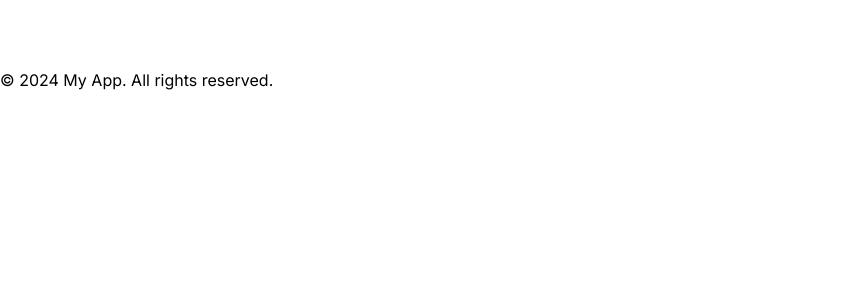
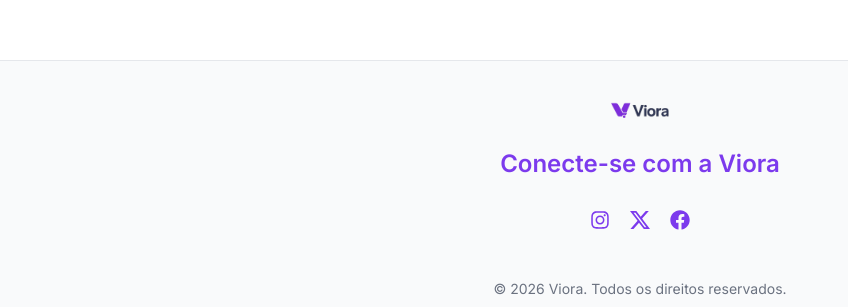
Before and after one commit to AdrianoATBS/dummyjson-commerce, a Next.js app: page / in a window 1280 px wide. Shown: the part 797-1104 px from the top of the page, without its empty margins (0-848 px from the left). Before the commit the page ends 889 px from the top, so only its background shows below. Built offline with nearby package versions, Linux system fonts and the light colour scheme.

Commit message:
feat(footer): Cria footer global

```diff
--- a/src/shared/components/footer.tsx
+++ b/src/shared/components/footer.tsx
@@ -1,7 +1,34 @@
+import { FaInstagram } from "react-icons/fa";
+import { BsTwitterX } from "react-icons/bs";
+import { FaFacebook } from "react-icons/fa";
+import Image from "next/image";
 export default function Footer() {
     return(
-        <footer>
-            <p>© 2024 My App. All rights reserved.</p>
+        <footer className="w-full border-t border-borda bg-fundo-secundario">
+            <div className="max-w-6xl mx-auto px-6 py-10 flex flex-col items-center gap-3">
+
+                <Image src="/logoF.png" alt="Logo" width={58} height={40} />
+
+                <div className="flex flex-col items-center gap-3">
+                    <h2 className="h2 text-center py-4 text-cor-primaria">
+                        Conecte-se com a Viora
+                    </h2>
+                </div>
+
+                <div className="flex gap-5">
+                    <FaInstagram className="text-cor-primaria text-xl cursor-pointer hover:scale-105 active:scale-95 transition-all duration-200" />
+                    <BsTwitterX className="text-cor-primaria text-xl cursor-pointer hover:scale-105 active:scale-95 transition-all duration-200" />
+                    <FaFacebook className="text-cor-primaria text-xl cursor-pointer hover:scale-105 active:scale-95 transition-all duration-200" />
+
+                </div>
+            </div>
+            <div className="p-2">
+                <p className="text-center texto-secundario">
+                    &copy; {new Date().getFullYear()} Viora. Todos os direitos reservados.
+                </p>
+
+
+            </div>
         </footer>
     )
 }
--- a/src/shared/components/header.tsx
+++ b/src/shared/components/header.tsx
@@ -6,7 +6,7 @@ import Link from "next/link";
 export default function Header() {
     return (
         <header className="w-full border-b border-borda bg-white">
-            <div className="max-w-7xl mx-auto flex items-center justify-between px-6 h-16">
+            <div className="max-w-7xl mx-auto flex items-center justify-between px-6 h-14">
 
                 <div className="flex items-center gap-8 cursor-pointer">
                     <Link href="/">
@@ -17,19 +17,20 @@ export default function Header() {
                 <div className="relative w-full max-w-md">
                     <input
                     className="w-full h-10 p-4 pl-2 pr-10 rounded-lg border border-borda texto-secundario
-                    focus:outline-none focus:ring-1 focus:ring-destaque-suave  "
+                    focus:outline-none focus:ring-2 focus:ring-destaque-suave  "
                     type="text" placeholder="Buscar produtos..." />
 
                     <CiSearch className="absolute right-3 top-1/2 transform -translate-y-1/2
                      text-cor-primaria cursor-pointer" />
                 </div>
 
-                <div className="flex items-center gap-6 pr-4">
+                <div className="flex items-center gap-6 pr-6">
+
                     <Link href="/login">
-                        <FiUser className="text-cor-primaria text-2xl cursor-pointer" />
+                        <FiUser className="text-cor-primaria text-2xl cursor-pointer hover:scale-105 active:scale-95 transition-all duration-200" />
                     </Link>
                     <Link href="/carrinho">
-                        <IoCartOutline className="text-cor-primaria text-2xl cursor-pointer" />
+                        <IoCartOutline className="text-cor-primaria text-2xl cursor-pointer hover:scale-105 active:scale-95 transition-all duration-200" />
                     </Link>
                 </div>
 
```
